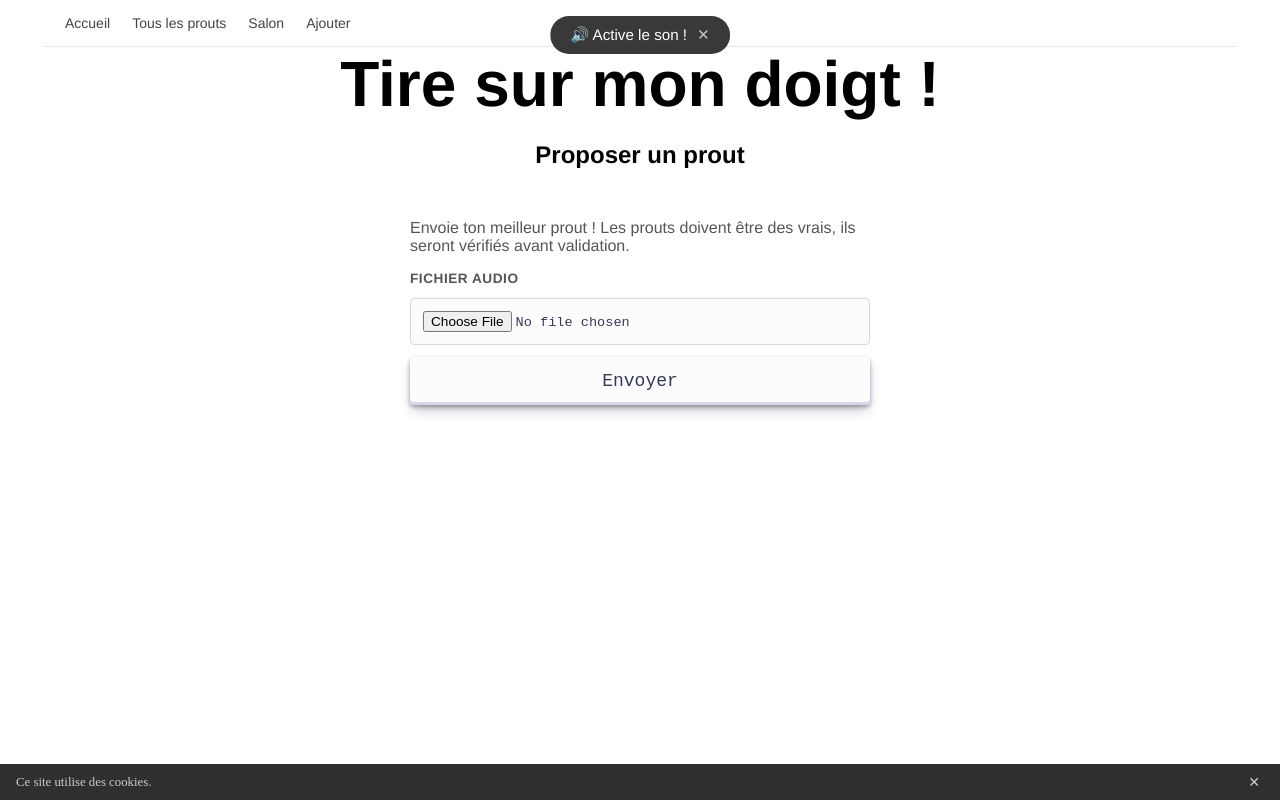
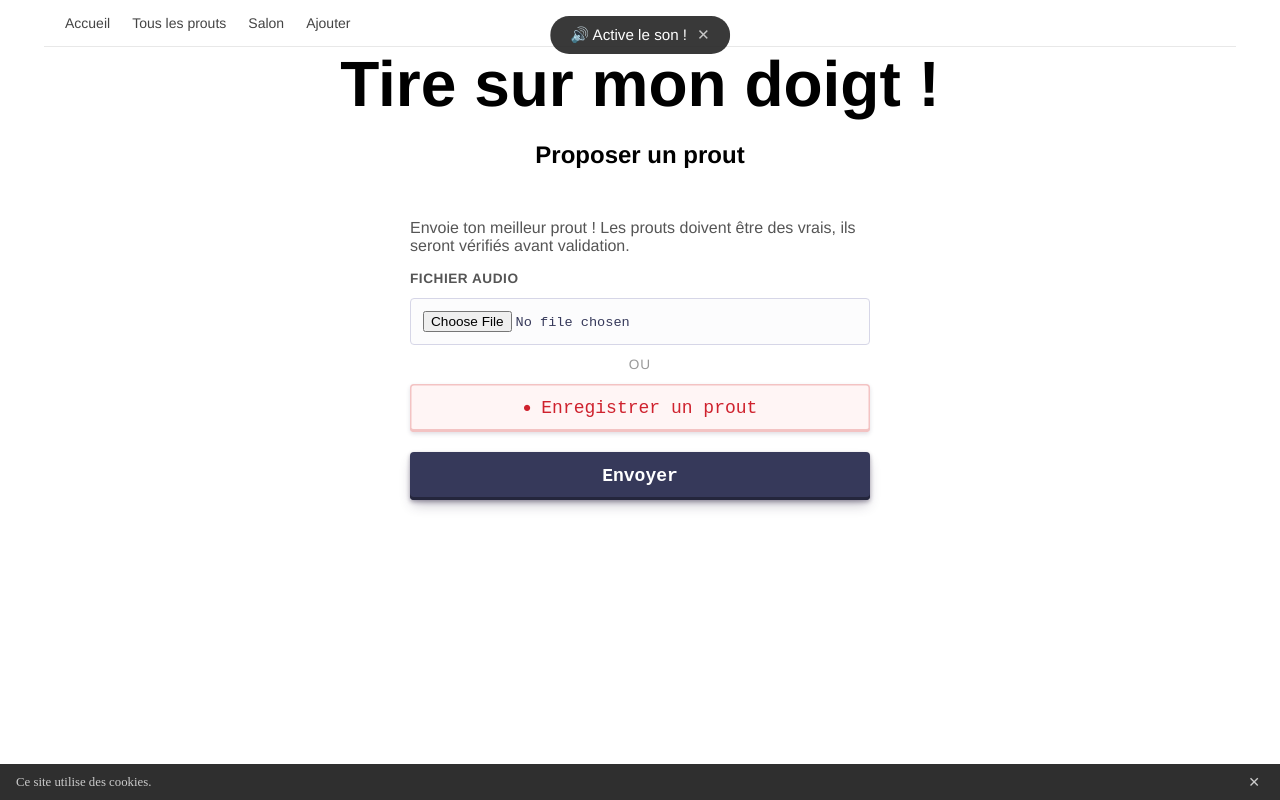
Before and after one commit to kevin-verschaeve/tire-sur-mon-doigt, a SvelteKit app: page /upload in a window 1280 px wide. Built offline with nearby package versions, Linux system fonts and the light colour scheme.

Commit message:
record fart

```diff
--- a/src/routes/[[lang]]/upload/+page.svelte
+++ b/src/routes/[[lang]]/upload/+page.svelte
@@ -8,6 +8,24 @@
     let uploading = $state(false);
     let status = $state(null); // 'success' | 'error' | null
 
+    let recording = $state(false);
+    let recordedBlob = $state(null);
+    let recordedUrl = $state(null);
+    let recordSeconds = $state(0);
+
+    let recorder = null;
+    let chunks = [];
+    let timer = null;
+    let fileInput = $state(null);
+
+    // Durée max d'un prout, on ne veut pas d'un album complet.
+    const MAX_SECONDS = 30;
+
+    const supportsRecording =
+        typeof navigator !== 'undefined' &&
+        !!navigator.mediaDevices?.getUserMedia &&
+        typeof MediaRecorder !== 'undefined';
+
     const t = {
         fr: {
             title: 'Proposer un prout',
@@ -17,8 +35,15 @@
             uploading: 'Envoi...',
             success: 'Merci ! Ton prout a bien été envoyé. 💨',
             error: 'Oups, l’envoi a échoué. Réessaie.',
-            noFile: 'Choisis d’abord un fichier audio.',
+            noFile: 'Choisis d’abord un fichier audio ou enregistre un prout.',
             notAudio: 'Seuls les fichiers audio sont autorisés.',
+            or: 'ou',
+            record: 'Enregistrer un prout',
+            stop: 'Arrêter l’enregistrement',
+            recording: 'Enregistrement en cours...',
+            listen: 'Réécoute ton prout avant de l’envoyer :',
+            again: 'Recommencer',
+            micError: 'Impossible d’accéder au micro. Vérifie les autorisations.',
             meta: {
                 title: 'Proposer un prout | Tire sur mon doigt !',
                 description: 'Envoie ton propre son de prout. Il sera modéré avant d’intégrer la collection.',
@@ -32,8 +57,15 @@
             uploading: 'Uploading...',
             success: 'Thanks! Your fart has been sent for review. 💨',
             error: 'Oops, the upload failed. Please try again.',
-            noFile: 'Pick an audio file first.',
+            noFile: 'Pick an audio file or record a fart first.',
             notAudio: 'Only audio files are allowed.',
+            or: 'or',
+            record: 'Record a fart',
+            stop: 'Stop recording',
+            recording: 'Recording...',
+            listen: 'Listen to your fart before sending it:',
+            again: 'Record again',
+            micError: 'Could not access the microphone. Check your permissions.',
             meta: {
                 title: 'Submit a fart | Pull my finger!',
                 description: 'Send your own fart sound. It will be reviewed before joining the collection.',
@@ -41,11 +73,110 @@
         },
     }[data.lang];
 
+    // Le mimeType négocié par MediaRecorder varie selon le navigateur
+    // (webm sur Chrome/Firefox, mp4 sur Safari), on en déduit l'extension.
+    function extensionFor(mimeType) {
+        const base = (mimeType || '').split(';')[0];
+        return {
+            'audio/webm': '.webm',
+            'audio/ogg': '.ogg',
+            'audio/mp4': '.m4a',
+            'audio/mpeg': '.mp3',
+            'audio/wav': '.wav',
+        }[base] ?? '.webm';
+    }
+
+    function clearRecording() {
+        if (recordedUrl) {
+            URL.revokeObjectURL(recordedUrl);
+        }
+        recordedUrl = null;
+        recordedBlob = null;
+        recordSeconds = 0;
+    }
+
+    async function startRecording() {
+        status = null;
+        clearRecording();
+
+        let stream;
+        try {
+            stream = await navigator.mediaDevices.getUserMedia({ audio: true });
+        } catch (err) {
+            console.error(err);
+            status = 'micerror';
+            return;
+        }
+
+        chunks = [];
+        recorder = new MediaRecorder(stream);
+
+        recorder.ondataavailable = (event) => {
+            if (event.data.size > 0) {
+                chunks.push(event.data);
+            }
+        };
+
+        recorder.onstop = () => {
+            // On coupe le micro dès l'arrêt, sinon l'indicateur reste allumé.
+            stream.getTracks().forEach((track) => track.stop());
+            clearInterval(timer);
+            recording = false;
+
+            const type = recorder.mimeType || 'audio/webm';
+            recordedBlob = new Blob(chunks, { type });
+            recordedUrl = URL.createObjectURL(recordedBlob);
+            chunks = [];
+
+            // Un enregistrement remplace le fichier éventuellement choisi.
+            files = null;
+            if (fileInput) {
+                fileInput.value = '';
+            }
+        };
+
+        recorder.start();
+        recording = true;
+        recordSeconds = 0;
+        timer = setInterval(() => {
+            recordSeconds += 1;
+            if (recordSeconds >= MAX_SECONDS) {
+                stopRecording();
+            }
+        }, 1000);
+    }
+
+    function stopRecording() {
+        if (recorder && recorder.state !== 'inactive') {
+            recorder.stop();
+        }
+    }
+
+    function toggleRecording() {
+        if (recording) {
+            stopRecording();
+        } else {
+            startRecording();
+        }
+    }
+
+    function handleFileChange() {
+        // Un fichier choisi remplace l'enregistrement.
+        if (files?.[0]) {
+            clearRecording();
+        }
+        status = null;
+    }
+
     async function handleSubmit(e) {
         e.preventDefault();
         status = null;
 
-        const file = files?.[0];
+        if (recording) {
+            return;
+        }
+
+        const file = files?.[0] ?? recordedBlob;
         if (!file) {
             status = 'nofile';
             return;
@@ -59,14 +190,20 @@
 
         uploading = true;
         try {
-            const dot = file.name.lastIndexOf('.');
-            const ext = dot > 0 ? file.name.slice(dot) : '';
+            let ext;
+            if (file.name) {
+                const dot = file.name.lastIndexOf('.');
+                ext = dot > 0 ? file.name.slice(dot) : '';
+            } else {
+                ext = extensionFor(file.type);
+            }
             const name = `${Date.now()}-${crypto.randomUUID().slice(0, 8)}${ext}`;
             await uploadBytes(ref(storage, `moderation/${name}`), file, {
                 contentType: file.type,
             });
             status = 'success';
             files = null;
+            clearRecording();
             e.target.reset();
         } catch (err) {
             console.error(err);
@@ -75,6 +212,15 @@
             uploading = false;
         }
     }
+
+    $effect(() => {
+        return () => {
+            clearInterval(timer);
+            if (recordedUrl) {
+                URL.revokeObjectURL(recordedUrl);
+            }
+        };
+    });
 </script>
 
 <svelte:head>
@@ -94,10 +240,51 @@
             type="file"
             accept="audio/*"
             bind:files
-            disabled={uploading}
+            bind:this={fileInput}
+            onchange={handleFileChange}
+            disabled={uploading || recording}
         />
 
-        <button type="submit" class="button-fart" disabled={uploading}>
+        {#if supportsRecording}
+            <p class="separator">{t.or}</p>
+
+            <button
+                type="button"
+                class="button-fart button-record"
+                class:is-recording={recording}
+                onclick={toggleRecording}
+                disabled={uploading}
+            >
+                <span class="icon" aria-hidden="true">{recording ? '■' : '●'}</span>
+                {recording ? t.stop : t.record}
+            </button>
+
+            {#if recording}
+                <p class="msg recording">
+                    {t.recording} {recordSeconds}s / {MAX_SECONDS}s
+                </p>
+            {/if}
+
+            {#if recordedUrl}
+                <p class="listen">{t.listen}</p>
+                <!-- svelte-ignore a11y_media_has_caption -->
+                <audio src={recordedUrl} controls></audio>
+                <button
+                    type="button"
+                    class="link-button"
+                    onclick={startRecording}
+                    disabled={uploading}
+                >
+                    {t.again}
+                </button>
+            {/if}
+        {/if}
+
+        <button
+            type="submit"
+            class="button-fart button-submit"
+            disabled={uploading || recording}
+        >
             {uploading ? t.uploading : t.submit}
         </button>
 
@@ -109,6 +296,8 @@
             <p class="msg error">{t.noFile}</p>
         {:else if status === 'notaudio'}
             <p class="msg error">{t.notAudio}</p>
+        {:else if status === 'micerror'}
+            <p class="msg error">{t.micError}</p>
         {/if}
     </form>
 </div>
@@ -155,6 +344,117 @@
         width: 100%;
     }
 
+    /* Bouton secondaire : contour rouge, fond clair. */
+    .button-record {
+        gap: 10px;
+        color: #cf222e;
+        background-color: #fff5f5;
+        box-shadow: #f3c3c3 0 0 0 1.5px inset,
+            rgba(45, 35, 66, 0.15) 0 2px 4px,
+            #f3c3c3 0 -3px 0 inset;
+    }
+
+    .button-record:hover:not(:disabled) {
+        background-color: #ffecec;
+        box-shadow: #f3c3c3 0 0 0 1.5px inset,
+            rgba(45, 35, 66, 0.25) 0 4px 8px,
+            #f3c3c3 0 -3px 0 inset;
+    }
+
+    .button-record .icon {
+        font-size: 0.8em;
+        line-height: 1;
+    }
+
+    /* Pendant l'enregistrement, le bouton s'inverse et pulse. */
+    .button-record.is-recording {
+        color: #fff;
+        background-color: #cf222e;
+        box-shadow: rgba(207, 34, 46, 0.4) 0 2px 4px,
+            rgba(207, 34, 46, 0.3) 0 7px 13px -3px,
+            #a5121c 0 -3px 0 inset;
+    }
+
+    .button-record.is-recording:hover:not(:disabled) {
+        background-color: #b91c26;
+    }
+
+    .button-record.is-recording .icon {
+        animation: pulse 1.2s ease-in-out infinite;
+    }
+
+    @keyframes pulse {
+        50% {
+            opacity: 0.25;
+        }
+    }
+
+    @media (prefers-reduced-motion: reduce) {
+        .button-record.is-recording .icon {
+            animation: none;
+        }
+    }
+
+    /* Action principale : pleine, foncée, visuellement dominante. */
+    .button-submit {
+        margin-top: 8px;
+        color: #fff;
+        font-weight: 700;
+        background-color: #36395a;
+        box-shadow: rgba(45, 35, 66, 0.4) 0 2px 4px,
+            rgba(45, 35, 66, 0.3) 0 7px 13px -3px,
+            #24263c 0 -3px 0 inset;
+    }
+
+    .button-submit:hover:not(:disabled) {
+        background-color: #2b2e4a;
+    }
+
+    .button-fart:disabled,
+    .button-fart:disabled:hover,
+    .button-fart:disabled:active {
+        cursor: not-allowed;
+        opacity: 0.55;
+        transform: none;
+    }
+
+    .separator {
+        font-family: Helvetica, sans-serif;
+        font-size: 0.85em;
+        color: #999;
+        text-align: center;
+        text-transform: uppercase;
+        letter-spacing: 0.08em;
+        margin: 0;
+    }
+
+    .listen {
+        font-family: Helvetica, sans-serif;
+        color: #555;
+        margin: 4px 0 0;
+    }
+
+    audio {
+        width: 100%;
+    }
+
+    .link-button {
+        align-self: flex-start;
+        appearance: none;
+        background: none;
+        border: 0;
+        padding: 0;
+        color: #36395a;
+        cursor: pointer;
+        font-family: Helvetica, sans-serif;
+        font-size: 0.9em;
+        text-decoration: underline;
+    }
+
+    .msg.recording {
+        color: #cf222e;
+    }
+
     .msg {
         font-family: Helvetica, sans-serif;
         margin: 4px 0 0;
```
